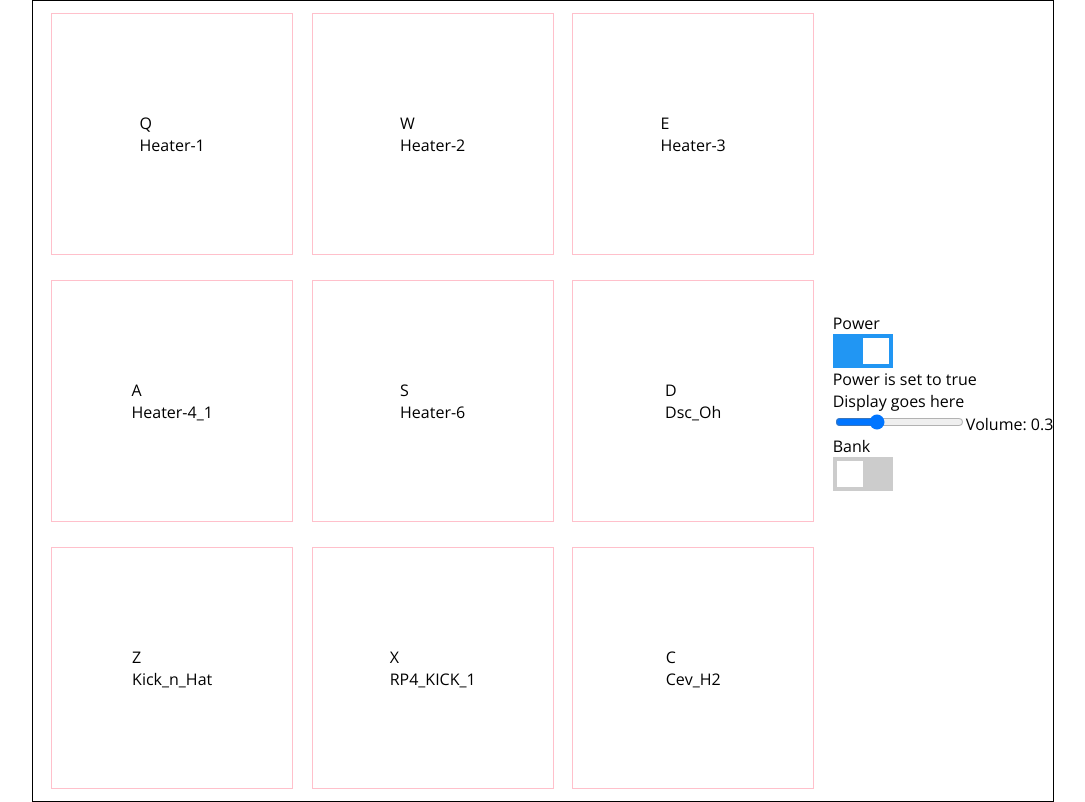
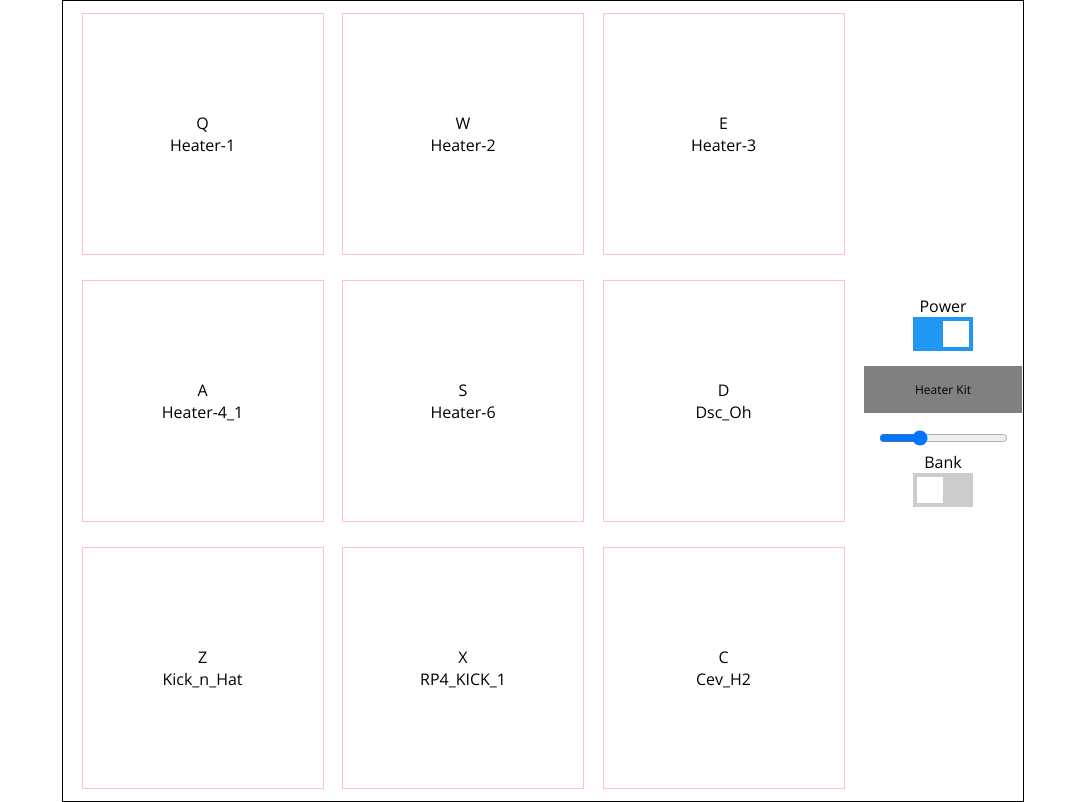
Before and after one commit to balomus/drum-machine, a React (Create React App) app: page / in a window 1280 px wide. Shown: the whole page, without its empty margins (97-1182 px from the left). Built offline with nearby package versions, Linux system fonts and the light colour scheme.

Commit message:
Display functioning.

```diff
--- a/src/App.js
+++ b/src/App.js
@@ -182,6 +182,7 @@ function App() {
   const [selectedBank, setSelectedBank] = useState(false);
   const [power, setPower] = useState(true);
   const [volume, setVolume] = useState('0.3');
+  const [display, setDisplay] = useState(".");
 
   const updateBank = () => {
     if (power == false) {
@@ -239,12 +240,28 @@ function App() {
     }
   });
 
+  useEffect(() => {
+    setDisplay("Volume " + Math.round(volume * 100));
+  }, [volume]);
+
+  useEffect(() => {
+    if (selectedBank == false)
+    {
+      setDisplay("Heater Kit");
+    }
+    else
+    {
+      setDisplay("Smooth Piano Kit");
+    }
+  }, [currentBank])
+
   const playSound = (element) => {
     // console.log(power);
     element.volume = volume;
     console.log('Setting volume to ' + volume);
     element.currentTime = 0;
     element.play();
+    setDisplay(element.id);
   }
 
   // useEffect(() => {
@@ -256,7 +273,7 @@ function App() {
     <div className="App wrapper" id="drum-machine">
       <div className="container">
         <DrumPad currentBank={currentBank} playSound={playSound}></DrumPad>
-        <Controls power={power} setPower={setPower} currentBank={currentBank} setBank={setBank} bankEmpty={bankEmpty} volume={volume} setVolume={setVolume} bankOne={bankOne} bankTwo={bankTwo} selectedBank={selectedBank} setSelectedBank={setSelectedBank}></Controls>
+        <Controls power={power} setPower={setPower} currentBank={currentBank} setBank={setBank} bankEmpty={bankEmpty} volume={volume} setVolume={setVolume} bankOne={bankOne} bankTwo={bankTwo} selectedBank={selectedBank} setSelectedBank={setSelectedBank} display={display} setDisplay={setDisplay}></Controls>
       </div>
     </div>
   );
--- a/src/Controls.js
+++ b/src/Controls.js
@@ -5,6 +5,7 @@ const Controls = (props) => {
         {
             console.log("setting bank to empty")
             props.setBank(props.bankEmpty);
+            props.setDisplay(" ");
         }
         else
         {
@@ -38,7 +39,6 @@ const Controls = (props) => {
     const updateVolume = (e) => {
         // console.log(e.target.value);
         props.setVolume(e.target.value);
-
     }
 
     return (
@@ -48,11 +48,10 @@ const Controls = (props) => {
                 <input type="checkbox" checked={props.power} onChange={togglePower}/>
                 <span className="slider"></span>
             </label>
-            <div>Power is set to {props.power.toString()}</div>
-            <div id="display">Display goes here</div>
+            {/* <div>Power is set to {props.power.toString()}</div> */}
+            <div id="display">{props.display}</div>
             <div>
                 <input type="range" step="0.01" min="0" max="1" value={props.volume} onChange={updateVolume}></input>
-                Volume: {props.volume}
             </div>
             <div>Bank</div>
             <label className="switch">
--- a/src/index.css
+++ b/src/index.css
@@ -25,7 +25,7 @@ body {
   /* justify-items: center; */
   align-items: center;
   justify-content: center;
-
+  text-align: center;
 }
 
 #drum-pad {
@@ -35,6 +35,25 @@ body {
   width: 50em;
   height: 50em;
   align-items: center;
+}
+
+#controls {
+  display: inline-block;
+  flex-wrap: wrap;
+  margin: auto;
+  text-align: center;
+  width: 10em;
+}
+
+#display {
+  background-color: gray;
+  text-align: center;
+  width: 80%;
+  flex-direction: column;
+  margin: 15px auto;
+  padding: 15px;
+  height: auto;
+  font-size: 0.75em;
 }
 
 /* Toggle Switch CSS from here: https://www.w3schools.com/howto/howto_css_switch.asp */
```
